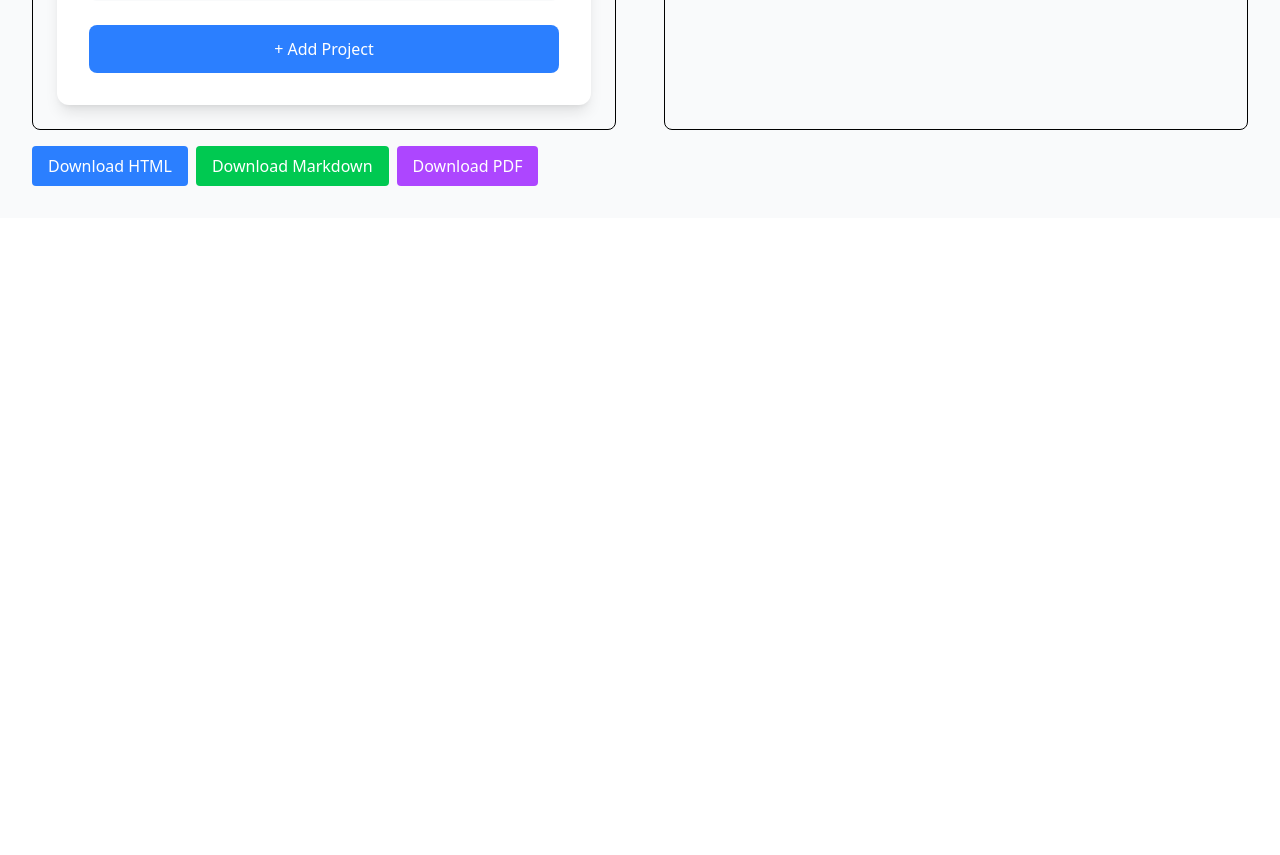
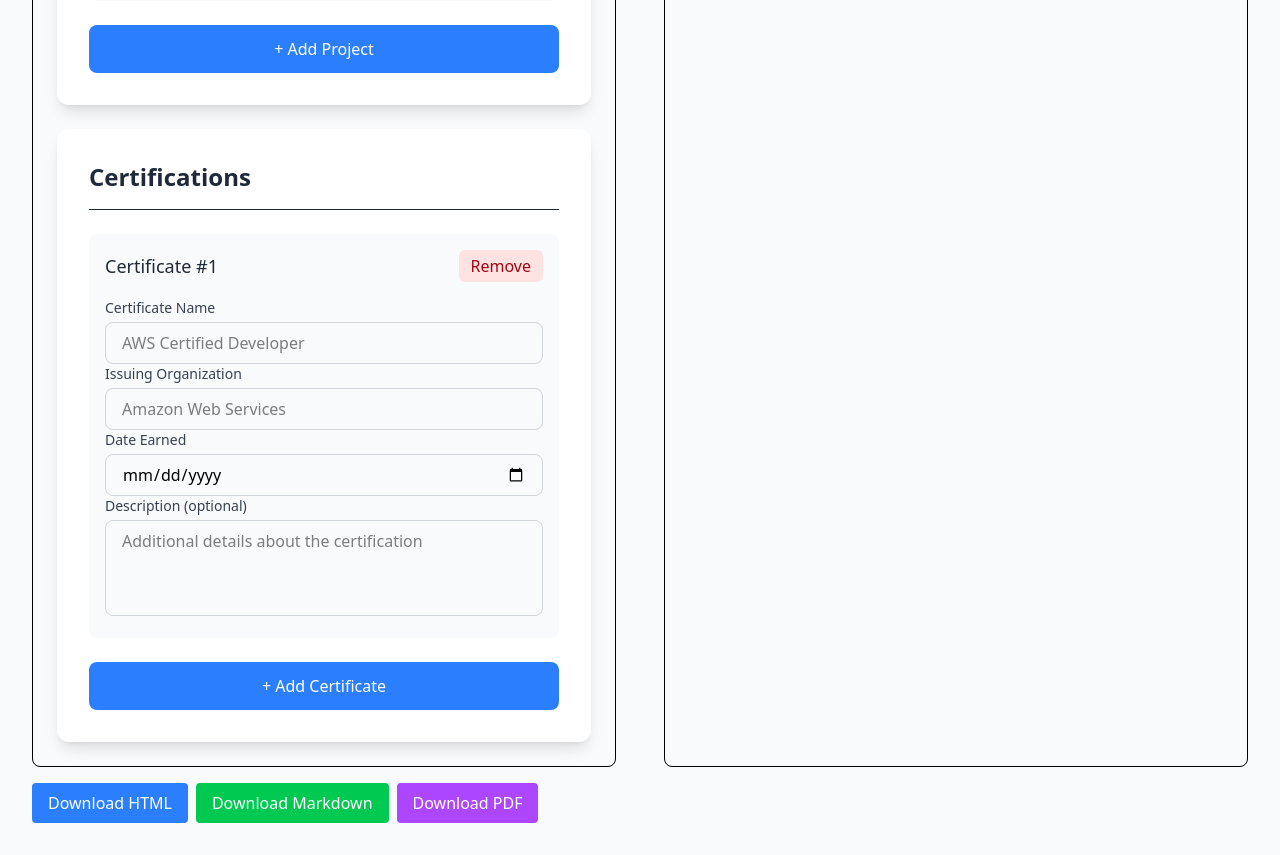
Before and after one commit to AyKrimino/resume-generator, a Next.js app in the folder frontend/: page / in a window 1280 px wide. Shown: the part 2980-3835 px from the top of the page. Before the commit the page ends 3198 px from the top, so only its background shows below. Built offline with nearby package versions, Linux system fonts and the light colour scheme; no server answers.

Commit message:
feat(frontend): add certifications section

```diff
--- a/frontend/src/app/page.tsx
+++ b/frontend/src/app/page.tsx
@@ -1,5 +1,6 @@
 "use client";
 
+import CertificationsSection from "@/components/CertificationsSection";
 import EducationSection from "@/components/EducationSection";
 import ExperienceSection from "@/components/ExperienceSection";
 import PersonalInformationsSection from "@/components/PersonalInformationsSection";
@@ -49,6 +50,15 @@ export default function Home() {
       description: "",
       technologies: "",
       link: "",
+    },
+  ]);
+
+  const [certificateItems, setCertificateItems] = useState([
+    {
+      name: "",
+      issuer: "",
+      date: "",
+      description: "",
     },
   ]);
 
@@ -121,6 +131,10 @@ ${githubUrl ? `[GitHub](${githubUrl})` : ""}
               projectItems={projectItems}
               setProjectItems={setProjectItems}
             />
+            <CertificationsSection
+              certificateItems={certificateItems}
+              setCertificateItems={setCertificateItems}
+            />
           </form>
           <div
             ref={previewRef}
--- /dev/null
+++ b/frontend/src/components/CertificationsSection.tsx
@@ -0,0 +1,137 @@
+type CertificateItem = {
+  name: string;
+  issuer: string;
+  date: string;
+  description: string;
+};
+type CertificationsSectionProps = {
+  certificateItems: CertificateItem[];
+  setCertificateItems: (certificateItems: CertificateItem[]) => void;
+};
+
+const CertificationsSection = ({
+  certificateItems,
+  setCertificateItems,
+}: CertificationsSectionProps) => {
+  const addCertificateItem = () => {
+    setCertificateItems([
+      ...certificateItems,
+      {
+        name: "",
+        issuer: "",
+        date: "",
+        description: "",
+      },
+    ]);
+  };
+
+  const updateCertificateItem = (
+    index: number,
+    field: string,
+    value: string
+  ) => {
+    const updatedItems = [...certificateItems];
+    updatedItems[index] = { ...updatedItems[index], [field]: value };
+    setCertificateItems(updatedItems);
+  };
+
+  const removeCertificateItem = (index: number) => {
+    if (certificateItems.length > 1) {
+      const updatedItems = [...certificateItems];
+      updatedItems.splice(index, 1);
+      setCertificateItems(updatedItems);
+    }
+  };
+
+  return (
+    <section className="bg-white rounded-xl shadow-lg p-6 sm:p-8">
+      <h1 className="text-2xl font-semibold text-gray-800 mb-6 border-b pb-4">
+        Certifications
+      </h1>
+      {certificateItems.map((item, index) => (
+        <div key={index} className="mb-6 p-4 bg-gray-50 rounded-lg">
+          <div className="flex justify-between items-center mb-4">
+            <h3 className="text-lg font-medium text-gray-800">
+              Certificate #{index + 1}
+            </h3>
+            <button
+              type="button"
+              onClick={() => removeCertificateItem(index)}
+              className="px-3 py-1 bg-red-100 text-red-800 rounded-md hover:bg-red-200 transition-colors delay-150 ease-in-out cursor-pointer"
+            >
+              Remove
+            </button>
+          </div>
+
+          <div>
+            <label className="block text-sm font-medium text-gray-700 mb-1">
+              Certificate Name
+            </label>
+            <input
+              type="text"
+              placeholder="AWS Certified Developer"
+              className="w-full px-4 py-2 border border-gray-300 rounded-lg focus:ring-2 focus:ring-blue-500 focus:border-transparent"
+              value={item.name}
+              onChange={(e) =>
+                updateCertificateItem(index, "name", e.target.value)
+              }
+            />
+          </div>
+
+          <div>
+            <label className="block text-sm font-medium text-gray-700 mb-1">
+              Issuing Organization
+            </label>
+            <input
+              type="text"
+              placeholder="Amazon Web Services"
+              className="w-full px-4 py-2 border border-gray-300 rounded-lg focus:ring-2 focus:ring-blue-500 focus:border-transparent"
+              value={item.issuer}
+              onChange={(e) =>
+                updateCertificateItem(index, "issuer", e.target.value)
+              }
+            />
+          </div>
+
+          <div>
+            <label className="block text-sm font-medium text-gray-700 mb-1">
+              Date Earned
+            </label>
+            <input
+              type="date"
+              className="w-full px-4 py-2 border border-gray-300 rounded-lg focus:ring-2 focus:ring-blue-500 focus:border-transparent"
+              value={item.date}
+              onChange={(e) =>
+                updateCertificateItem(index, "date", e.target.value)
+              }
+            />
+          </div>
+
+          <div>
+            <label className="block text-sm font-medium text-gray-700 mb-1">
+              Description (optional)
+            </label>
+            <textarea
+              placeholder="Additional details about the certification"
+              className="w-full px-4 py-2 border border-gray-300 rounded-lg h-24 resize-none focus:ring-2 focus:ring-blue-500 focus:border-transparent"
+              value={item.description}
+              onChange={(e) =>
+                updateCertificateItem(index, "description", e.target.value)
+              }
+            />
+          </div>
+        </div>
+      ))}
+
+      <button
+        type="button"
+        onClick={addCertificateItem}
+        className="w-full px-4 py-3 bg-blue-500 text-white rounded-lg hover:bg-blue-600 transition-colors delay-150 ease-in-out focus:outline-none focus:ring-2 focus:ring-blue-500 focus:ring-offset-2 cursor-pointer"
+      >
+        + Add Certificate
+      </button>
+    </section>
+  );
+};
+
+export default CertificationsSection;
```
